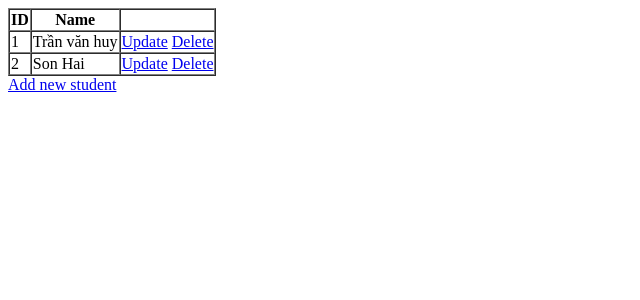
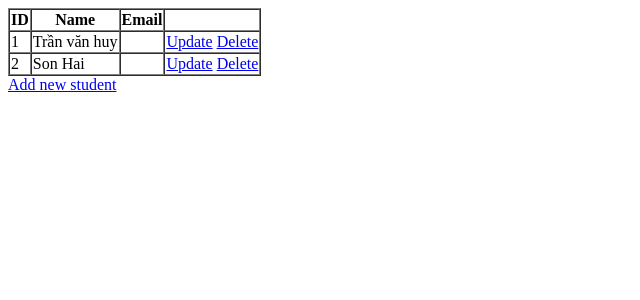
Before and after one commit to TranHuyQn/student-manager, a PHP site: page /list.php in a window 1280 px wide. Shown: the top 300 px of the page, without its empty margins (0-640 px from the left). Run offline with PHP 8.4, Linux system fonts and the light colour scheme; data comes from the database, SQL or seed files in the repository; data that the repository does not hold is empty.

Commit message:
student manager

```diff
--- a/DBstudent.php
+++ b/DBstudent.php
@@ -15,7 +15,7 @@ class DBstudent
     public function getAll()
     {
         $sql = 'SELECT * FROM students';
-        $stmt = $this->conn->query($sql);
+        $stmt = $this->conn->prepare($sql);
         $stmt->execute();
         $stmt->setFetchMode(PDO::FETCH_ASSOC);
         $data = $stmt->fetchAll();
@@ -25,7 +25,8 @@ class DBstudent
     public function create($obj)
     {
         $name = $obj->getName();
-        $sql = "INSERT INTO students(`name`) VALUE ('$name')";
+        $email = $obj->getEmail();
+        $sql = "INSERT INTO students(`name`,`email`) VALUE ('$name','$email')";
         $stmt = $this->conn->prepare($sql);
         $stmt->execute();
     }
@@ -37,12 +38,12 @@ class DBstudent
         $stmt->execute();
     }
 
-    public function update($name, $id)
+    public function update($id, $name, $email)
     {
-        $sql ="UPDATE `students` SET `name`='$name' WHERE id='$id'";
+        $sql ="UPDATE `students` SET `name`='$name',`email`='$email' WHERE id='$id'";
         $stmt = $this->conn->prepare($sql);
         $stmt->execute();
     }
 }
 
-$students = new DBstudent();
+$studentDB = new DBstudent();
--- a/Student.php
+++ b/Student.php
@@ -5,10 +5,12 @@ class Student
 {
     public $id;
     public $name;
+    public $email;
 
-    public function __construct($name)
+    public function __construct($name, $email)
     {
         $this->name = $name;
+        $this->email = $email;
     }
 
     public function getName()
@@ -27,4 +29,9 @@ class Student
             return $this->id;
         }
     }
+
+    public function getEmail()
+    {
+        return $this->email;
+    }
 }
--- a/student/del.php
+++ b/student/del.php
@@ -6,7 +6,7 @@ include_once '../DBstudent.php';
 if ($_SERVER["REQUEST_METHOD"] == "GET") {
     if (isset($_GET['id'])) {
         $id = $_GET['id'];
-        $students ->del($id);
+        $studentDB ->del($id);
     }
     header('location: list.php', true);
 }
--- a/student/list.php
+++ b/student/list.php
@@ -3,7 +3,7 @@ include_once '../DBconnect.php';
 include_once '../Student.php';
 include_once '../DBstudent.php';
 
-$data = $students->getAll();
+$data = $studentDB->getAll();
 ?>
 <!doctype html>
 <html lang="en">
@@ -19,14 +19,16 @@ $data = $students->getAll();
     <tr>
         <th>ID</th>
         <th>Name</th>
+        <th>Email</th>
         <th></th>
     </tr>
     <?php foreach ($data as $item): ?>
         <tr>
             <td><?php echo $item['id'] ?></td>
             <td><?php echo $item['name'] ?></td>
+            <td><?php echo $item['email'] ?></td>
             <td>
-                <span><a href="update.php?id=<?php echo $item['id'] ?>&name=<?php echo $item['name']?>">Update</a></span>
+                <span><a href="update.php?id=<?php echo $item['id'] ?>&name=<?php echo $item['name']?>&email=<?php echo $item['email']?>">Update</a></span>
                 <span><a href="del.php?id=<?php echo $item['id'] ?>">Delete</a></span>
             </td>
         </tr>
```
Also changed, not shown: student/create.php (+8 -3 lines), student/update.php (+7 -2 lines).
